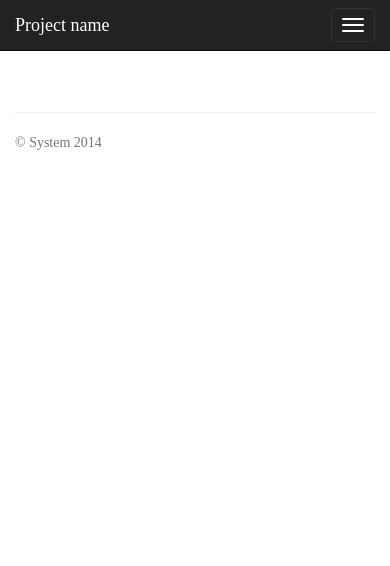
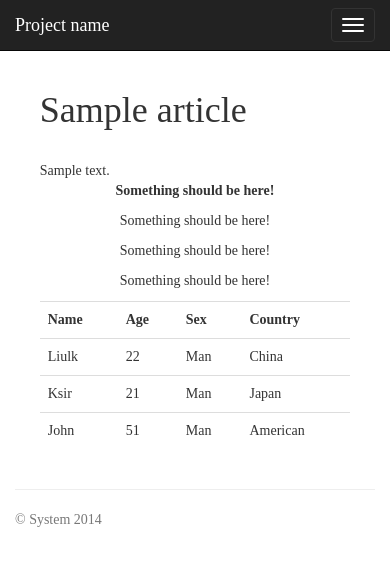
Before and after one commit to yuchen16/Blog, a Django app: template templates/Article/article.show.html in a window 390 px wide. Shown: the top 566 px of the page. Run offline with Django 3.2, Linux system fonts and the light colour scheme; the template is opened without the code that fills it: values that come from a table or form of the project are taken from there, others are empty; tables that the repository leaves empty hold one stand-in row (values such as "Sample post"); parts of the project's set-up code (start-up, migrations or seed data) failed here and were passed over; some libraries are stand-ins or nearby versions.

Commit message:
article pre show

```diff
--- a/Article/views/manager.py
+++ b/Article/views/manager.py
@@ -17,7 +17,7 @@ def adminArticleList(request):
     logger.info('show article list ...')
     articles = Article.objects.all()
     #分页功能
-    lst = SelfPaginator(request, articles, 5)
+    lst = SelfPaginator(request, articles, 10)
 
     kwvars = {
         'lPage':lst,
--- a/templates/Article/admin.article.list.html
+++ b/templates/Article/admin.article.list.html
@@ -28,7 +28,7 @@
         </tr>
             {% for i in lPage%}
                 <tr style="font-size: 13px;">
-                    <td>{{ i.title}}</td>
+                    <td><a href={% url "artpreshowurl" i.id%}>{{ i.title}}</a></td>
                     <td>{{ i.group|default:"----" }}</td>
                     <td>{{ i.author|default:"----" }}</td>
                     <td>{{ i.intime }}</td>
@@ -42,4 +42,6 @@
 
         </table>
 
+    {% include "common/paginator.html" %}
+
 {% endblock %}
--- a/templates/Article/article.show.html
+++ b/templates/Article/article.show.html
@@ -6,7 +6,58 @@
 
 {% block content %}
 
-	<h1>  </h1>
+    <div class="container">
+        <div class="row">
+            <div class="col-md-8">
+                <h1> {{ article.title }} </h1>
+            </div>
+        </div>
+
+        <br>
+
+        <div class="row">
+            <div class="col-md-8">
+                {{article.content|safe}}
+            </div>
+
+            <div class="col-md-4">
+                <p class="text-center"><strong>Something should be here!</strong></p>
+                <p class="text-center">Something should be here!</p>
+                <p class="text-center">Something should be here!</p>
+                <p class="text-center">Something should be here!</p>
+            </div>
+        </div>
+    </div>
+
+    <div class="container">
+        <div class="row">
+            <div class="col-md-6">
+                <table class="table table-hover">
+                    <th>Name</th><th>Age</th><th>Sex</th><th>Country</th>
+                    <tr>
+                        <td>Liulk</td>
+                        <td>22</td>
+                        <td>Man</td>
+                        <td>China</td>
+                    </tr>
+                    <tr>
+                        <td>Ksir</td>
+                        <td>21</td>
+                        <td>Man</td>
+                        <td>Japan</td>
+                    </tr>
+                    <tr>
+                        <td>John</td>
+                        <td>51</td>
+                        <td>Man</td>
+                        <td>American</td>
+                    </tr>
+                </table>
+            </div>
+        </div>
+
+    </div>
+
 
 
 {% endblock %}
```
